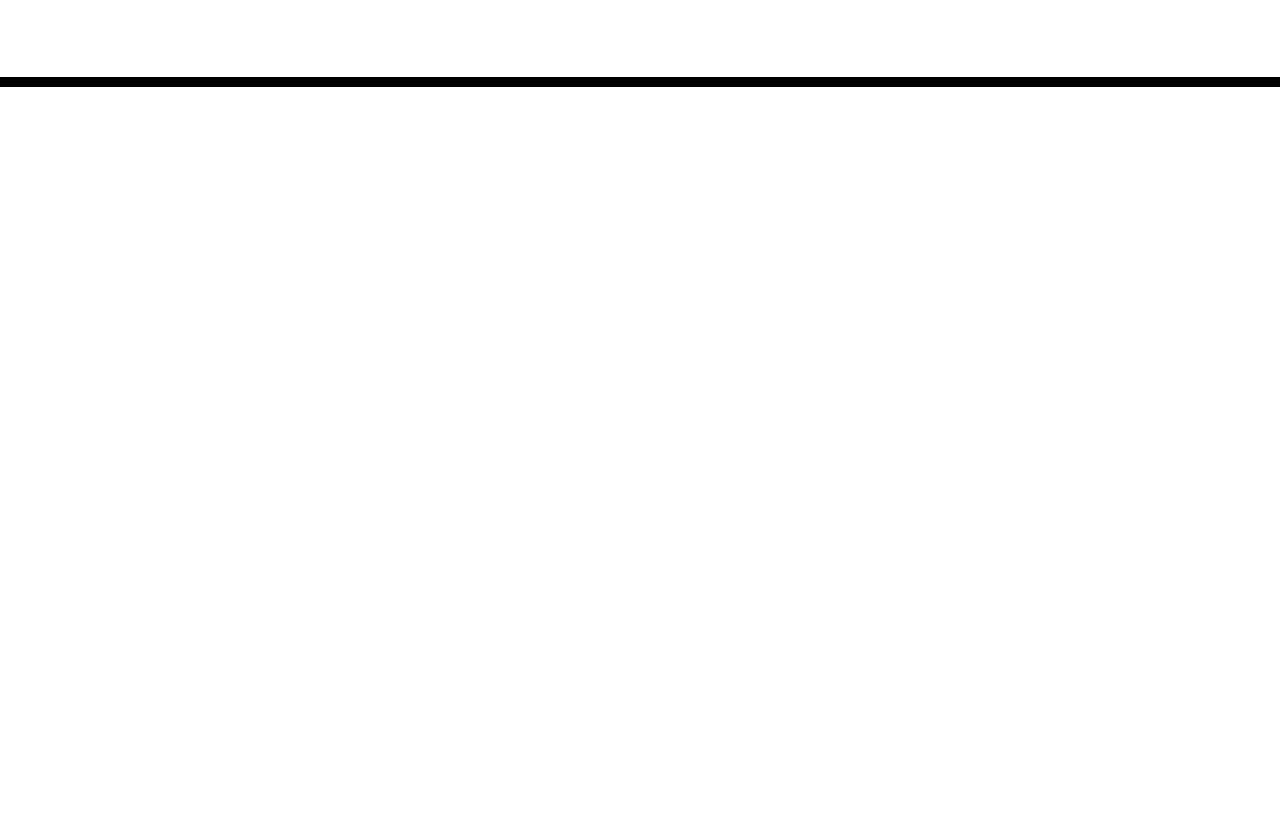
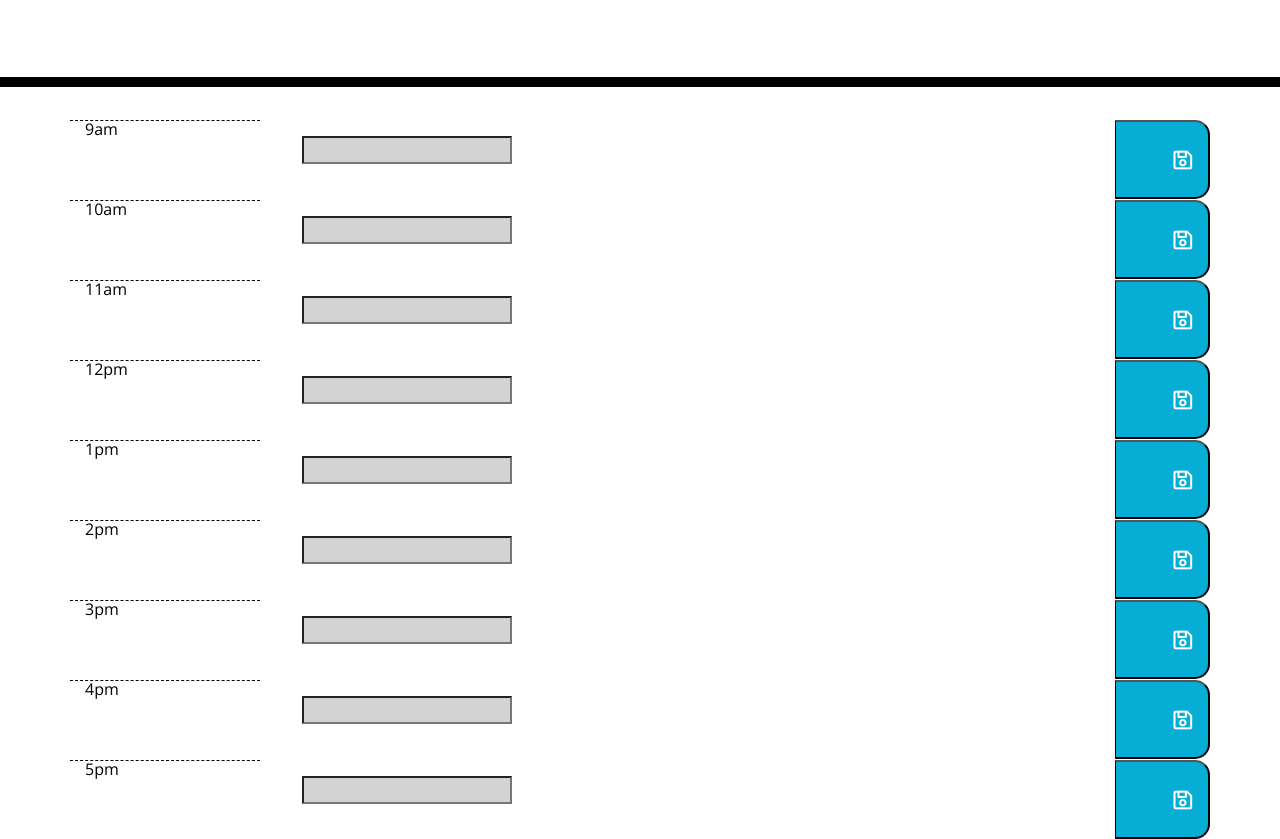
Before and after one commit to JonHB82/Calendar, a plain HTML site: page index.html in a window 1280 px wide. Shown: the part 181-1020 px from the top of the page. Before the commit the page ends 800 px from the top, so only its background shows below. Drawn offline with nearby package versions, Linux system fonts and the light colour scheme.

Commit message:
Added time columns

```diff
--- a/index.html
+++ b/index.html
@@ -28,8 +28,99 @@
       <p class="lead">A simple calendar app for scheduling your work day</p>
       <p id="currentDay" class="lead"></p>
     </header>
+
     <div class="container">
-      <!-- Timeblocks go here -->
+
+      <form class="row" id="9am">
+        <div class="col-md-2 hour">9am</div>
+        <div class="col-md-9 description p-0">
+          <input id="0" class="past"></input>
+        </div>
+        <button class="col-md-1 saveBtn">
+          <i class="far fa-save fa-lg"></i>
+        </button>
+      </form>
+
+      <form class="row" id="10am">
+        <div class="col-md-2 hour">10am</div>
+        <div class="col-md-9 description p-0">
+          <input id="0" class="past"></input>
+        </div>
+        <button class="col-md-1 saveBtn">
+          <i class="far fa-save fa-lg"></i>
+        </button>
+      </form>
+
+      <form class="row" id="11am">
+        <div class="col-md-2 hour">11am</div>
+        <div class="col-md-9 description p-0">
+          <input id="0" class="past"></input>
+        </div>
+        <button class="col-md-1 saveBtn">
+          <i class="far fa-save fa-lg"></i>
+        </button>
+      </form>
+
+      <form class="row" id="12pm">
+        <div class="col-md-2 hour">12pm</div>
+        <div class="col-md-9 description p-0">
+          <input id="0" class="past"></input>
+        </div>
+        <button class="col-md-1 saveBtn">
+          <i class="far fa-save fa-lg"></i>
+        </button>
+      </form>
+
+      <form class="row" id="1pm">
+        <div class="col-md-2 hour">1pm</div>
+        <div class="col-md-9 description p-0">
+          <input id="0" class="past"></input>
+        </div>
+        <button class="col-md-1 saveBtn">
+          <i class="far fa-save fa-lg"></i>
+        </button>
+      </form>
+
+      <form class="row" id="2pm">
+        <div class="col-md-2 hour">2pm</div>
+        <div class="col-md-9 description p-0">
+          <input id="0" class="past"></input>
+        </div>
+        <button class="col-md-1 saveBtn">
+          <i class="far fa-save fa-lg"></i>
+        </button>
+      </form>
+
+      <form class="row" id="3pm">
+        <div class="col-md-2 hour">3pm</div>
+        <div class="col-md-9 description p-0">
+          <input id="0" class="past"></input>
+        </div>
+        <button class="col-md-1 saveBtn">
+          <i class="far fa-save fa-lg"></i>
+        </button>
+      </form>
+
+      <form class="row" id="4pm">
+        <div class="col-md-2 hour">4pm</div>
+        <div class="col-md-9 description p-0">
+          <input id="0" class="past"></input>
+        </div>
+        <button class="col-md-1 saveBtn">
+          <i class="far fa-save fa-lg"></i>
+        </button>
+      </form>
+
+      <form class="row" id="5pm">
+        <div class="col-md-2 hour">5pm</div>
+        <div class="col-md-9 description p-0">
+          <input id="0" class="past"></input>
+        </div>
+        <button class="col-md-1 saveBtn">
+          <i class="far fa-save fa-lg"></i>
+        </button>
+      </form>
+
     </div>
 
     <script src="https://cdnjs.cloudflare.com/ajax/libs/jquery/3.2.1/jquery.min.js"></script>
```
